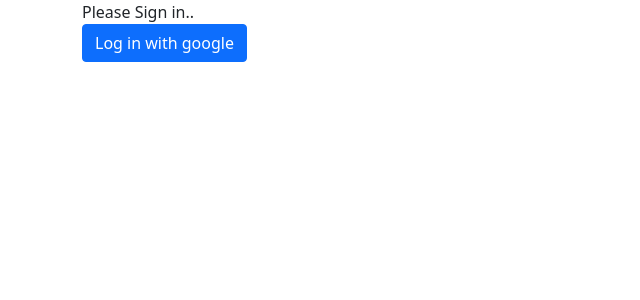
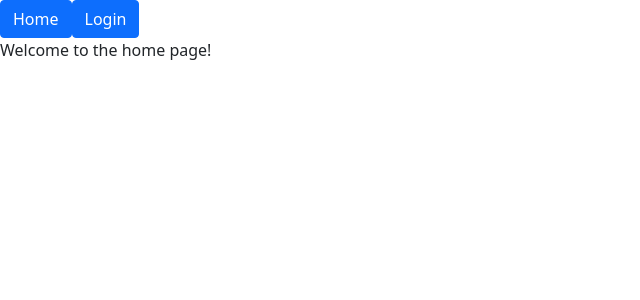
Before and after one commit to NazrulChowdhury/attendanceManagementSystem, a React (Create React App) app in the folder client/: page / in a window 1280 px wide. Shown: the top 300 px of the page, without its empty margins (0-640 px from the left). Built offline with nearby package versions, Linux system fonts and the light colour scheme; no server answers.

Commit message:
logout modified

```diff
--- a/client/package.json
+++ b/client/package.json
@@ -13,6 +13,7 @@
     "react-dom": "^17.0.2",
     "react-query": "^3.25.0",
     "react-query-devtools": "^2.6.3",
+    "react-router-dom": "^5.3.0",
     "react-scripts": "4.0.3"
   },
   "scripts": {
--- a/client/src/App.js
+++ b/client/src/App.js
@@ -1,17 +1,16 @@
 
+import Nav from './components/Nav'
 import Home from './components/Home'
 import Login from './components/Login'
 import Logout from './components/Logout'
 import {useGlobalContext} from './context/context'
 
+
 function App() {
   const {isLoggedIn} = useGlobalContext()
-  if(!isLoggedIn) return <Login />
-
   return (
     <div>
-      {isLoggedIn && <Logout />}
-      <Home />
+      <Nav />
     </div>
   )
 }
--- a/client/src/components/Logout.js
+++ b/client/src/components/Logout.js
@@ -1,16 +1,18 @@
 import axios from "axios"
 import Button from "react-bootstrap/Button"
+import { useQuery } from "react-query"
 import { server } from "../config/server"
 import { useGlobalContext } from "../context/context"
 
 const Logout = ()=>{
     const {isLoggedIn, setIsLoggedIn} = useGlobalContext()
-    const logOutHandler = () => {
-        axios.get(`${server.baseUrl}/auth/logout`)
-        .then(response => setIsLoggedIn(response.data))
-    }
+    const logOutHandler = async() => await axios(`${server.baseUrl}/auth/logout`, {withCredentials : true})
+    const {isLoding, error, data, refetch} = useQuery('logout', logOutHandler,{
+        onSuccess : (data) => setIsLoggedIn(data.data),
+        enabled : false
+    })
     return(
-        <Button onClick = {() => {logOutHandler()}}>
+        <Button onClick = {() => {refetch()}}>
             Log Out
         </Button>
     )
--- /dev/null
+++ b/client/src/components/Nav.js
@@ -0,0 +1,24 @@
+import Button from "react-bootstrap/Button"
+import { Switch, Route} from "react-router-dom";
+import Home from "./Home";
+import Login from "./Login";
+import { useHistory } from "react-router-dom";
+import { useGlobalContext } from "../context/context";
+import Logout from "./Logout";
+
+const Nav = () => {
+    const history = useHistory()
+    const {isLoggedIn} = useGlobalContext()
+    return(
+        <div>
+            <Button onClick = {() => history.push('/')}> Home </Button>
+            {!isLoggedIn && <Button onClick = {() => history.push('/login')}> Login </Button>}
+            {isLoggedIn && <Logout />}
+            <Switch>
+                <Route exact path ="/">  <Home /> </Route>
+                <Route path = '/login'> <Login /> </Route>
+            </Switch>
+        </div>
+    )
+}
+export default Nav
--- a/client/src/context/stateHooks/GetUserStatus.js
+++ b/client/src/context/stateHooks/GetUserStatus.js
@@ -5,9 +5,11 @@
     const [isLoggedIn, setIsLoggedIn] = useState()
     useEffect(() => {
         axios.get(url,{withCredentials : true})
-        .then(response => response.data && setIsLoggedIn(response.data) )
+        .then(response => { console.log('getUserStatus response', response)
+            response.data && setIsLoggedIn(response.data) }
+            )
         .catch(error => {})
-    },[url])
+    })
     return {isLoggedIn ,setIsLoggedIn}
 }
 export default GetUserStatus
--- a/client/src/index.js
+++ b/client/src/index.js
@@ -4,15 +4,18 @@
 import App from './App';
 import GlobalContextProvider from './context/context';
 import {QueryClient, QueryClientProvider} from 'react-query';
+import { BrowserRouter as Router } from "react-router-dom";
 
 const queryClient = new QueryClient()
 ReactDOM.render(
   <React.StrictMode>
-    <GlobalContextProvider>
-      <QueryClientProvider client = {queryClient}>
-        <App />
-      </QueryClientProvider>
-    </GlobalContextProvider>
+    <Router>
+      <GlobalContextProvider>
+        <QueryClientProvider client = {queryClient}>
+          <App />
+        </QueryClientProvider>
+      </GlobalContextProvider>
+    </Router>
   </React.StrictMode>,
   document.getElementById('root')
 )
```
Also changed, not shown: 1 other file (tests, documents, lock files or other folders).
